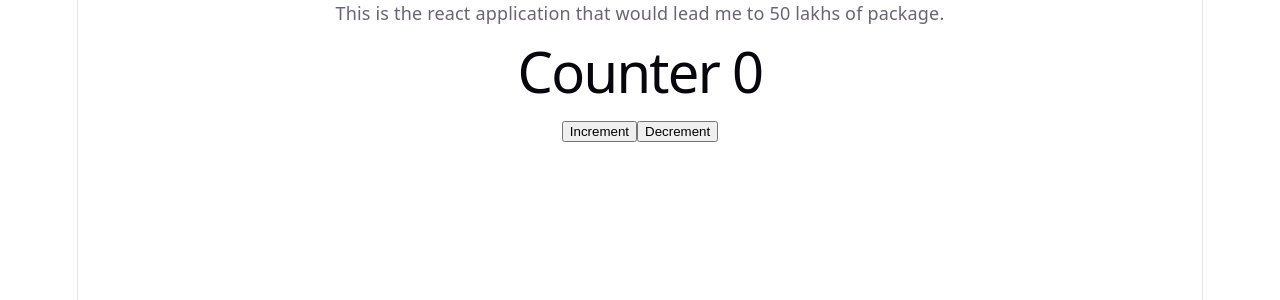
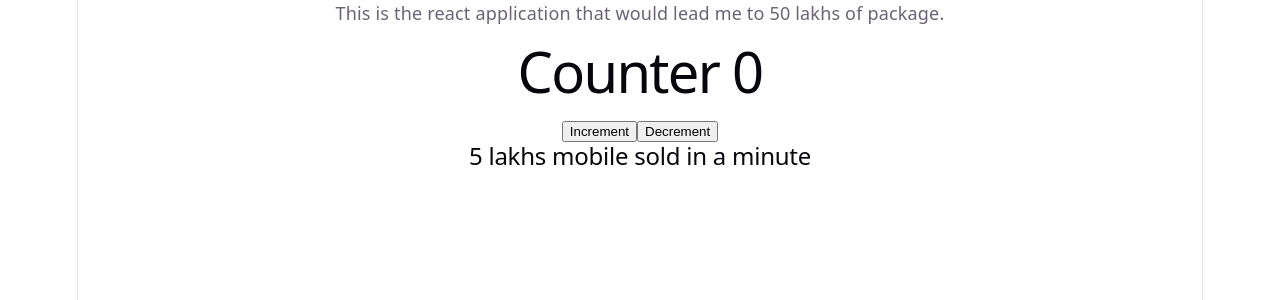
Before and after one commit to developersarthakg-boop/first-project, a React (Vite) app: page / in a window 1280 px wide. Shown: the top 300 px of the page. Built offline with nearby package versions, Linux system fonts and the light colour scheme.

Commit message:
added function

```diff
--- a/src/App.jsx
+++ b/src/App.jsx
@@ -5,6 +5,15 @@ function App() {
   return (
     <div><p>This is the react application that would lead me to 50 lakhs of package.</p>
     <Counter />
+    <Apple />
+    </div>
+  )
+}
+
+function Apple(){
+  return(
+    <div>
+      <h2>5 lakhs mobile sold in a minute</h2>
     </div>
   )
 }
```
